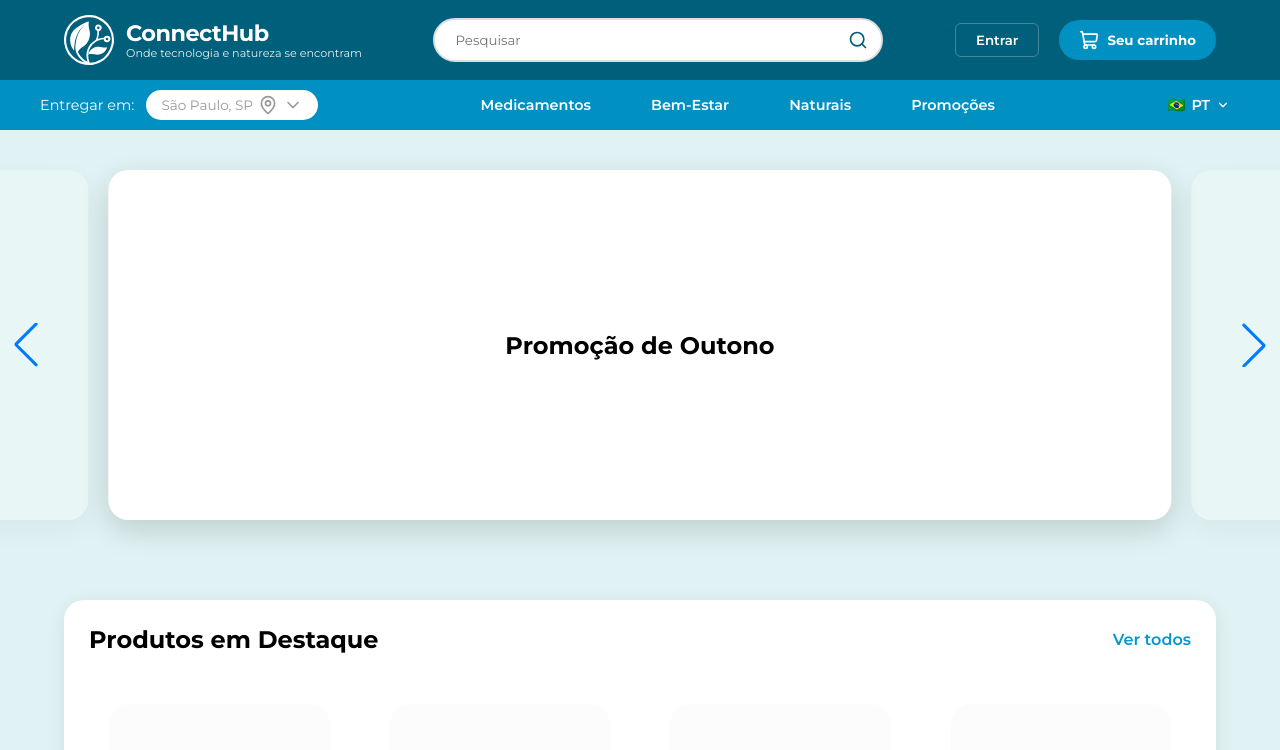
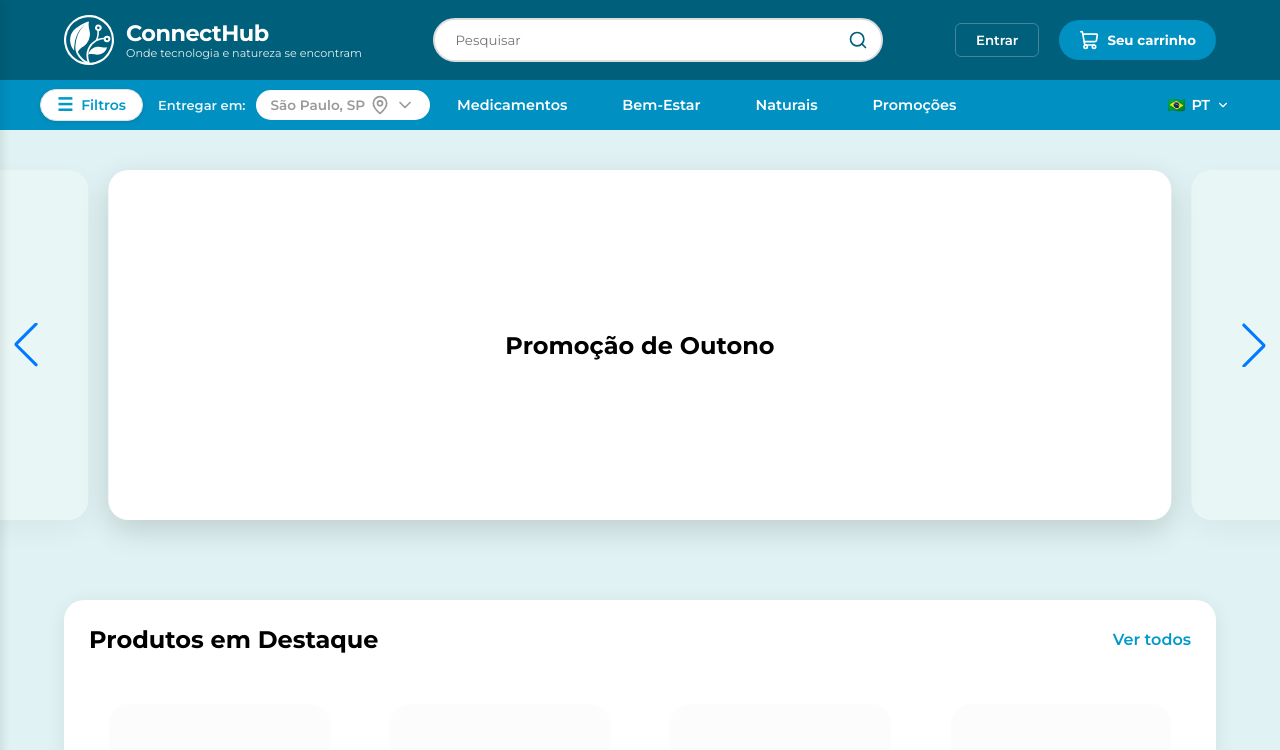
Before and after one commit to thiagopecli/ihealthbrasil, a React app in the folder frontend/: page / in a window 1280 px wide. Shown: the top 750 px of the page. Built offline with nearby package versions, Linux system fonts and the light colour scheme; the HTML template or start-up script is replaced by a standard one.

Commit message:
visual do filtro, ajustes do subheader e produtos

```diff
--- a/frontend/src/App.css
+++ b/frontend/src/App.css
@@ -118,10 +118,32 @@ body {
   height: 50px;
 }
 
+.subheader-left, .subheader-right {
+  flex: 1;
+  display: flex;
+  align-items: center;
+  gap: 20px;
+}
+
+.subheader-left {
+  flex: 1.5;
+  display: flex;
+  align-items: center;
+  gap: 15px;
+}
+
+.subheader-right {
+  flex: 1;
+  display: flex;
+  justify-content: flex-end;
+}
+
 .category-menu {
   display: flex;
+  flex: 2;
   align-items: stretch;
-  gap: 30px;
+  justify-content: center;
+  gap: 25px;
 }
 
 .category-menu a {
@@ -160,12 +182,15 @@ body {
 .delivery-info {
   display: flex;
   align-items: center;
-  gap: 12px;
+  gap: 10px;
+  font-size: 13px;
   color: white;
 }
 
 .delivery-info span {
+  font-weight: 600;
   white-space: nowrap;
+  opacity: 0.9;
 }
 
 .delivery-info strong {
@@ -176,7 +201,7 @@ body {
   display: inline-flex;
   align-items: center;
   gap: 5px;
-  font-weight: 500;
+  font-weight: 600;
   font-size: 0.85rem;
   cursor: pointer;
 }
@@ -382,11 +407,10 @@ body {
   width: 140px;
   max-width: 140px;
   object-fit: contain;
-  transition: transform 0.6 ease;
 }
 
 .product-card:hover .product-image img {
-  transform: scale(1.12);
+  transform: scale(1.025);
 }
 
 .product-category {
@@ -427,3 +451,97 @@ body {
   background-color: #0077a0;
   transform: scale(1.02);
 }
+
+.open-filters-btn {
+  display: flex;
+  align-items: center;
+  gap: 8px;
+  padding: 4px 16px;
+  background-color: #ffffff;
+  color: #0099cc;
+  border: 1px solid #e0e0e0;
+  border-radius: 20px;
+  cursor: pointer;
+  font-size: 14px;
+  font-weight: 600;
+  transition: all 0.3s ease;
+  box-shadow: 0 2px 5px rgba(0, 0, 0, 0.08);
+}
+
+.open-filters-btn:hover {
+  background-color: #f0faff;
+  transform: translateY(-1);
+  box-shadow: 0 4px 8px rgba(0, 0, 0, 0.1);
+}
+
+.open-filters-btn span {
+  font-size: 18px;
+}
+
+.filter-sidebar {
+    position: fixed;
+    top: 0;
+    left: -300px;
+    width: 300px;
+    height: 100vh;
+    background: white;
+    z-index: 1000;
+    box-shadow: 2px 0 10px rgba(0,0,0,0.1);
+    transition: left 0.4s cubic-bezier(0.4, 0, 0.2, 1);
+    padding: 30px;
+    display: flex;
+    flex-direction: column;
+}
+
+.filter-sidebar.open {
+    left: 0;
+}
+
+.filter-overlay {
+    position: fixed;
+    top: 0;
+    left: 0;
+    width: 100vw;
+    height: 100vh;
+    background: rgba(0, 0, 0, 0.4);
+    backdrop-filter: blur(2px);
+    z-index: 999;
+}
+
+.filter-link {
+    display: block;
+    width: 100%;
+    text-align: left;
+    padding: 12px 15px;
+    margin-bottom: 5px;
+    border: none;
+    background: none;
+    border-radius: 10px;
+    cursor: pointer;
+    font-size: 16px;
+    transition: 0.3s;
+}
+
+.filter-link:hover {
+    background: #f0faff;
+    color: #0099cc;
+}
+
+.filter-link.active {
+    background: #0099cc;
+    color: white;
+}
+
+.sidebar-header {
+    display: flex;
+    justify-content: space-between;
+    align-items: center;
+    margin-bottom: 30px;
+}
+
+.close-btn {
+    background: none;
+    border: none;
+    font-size: 20px;
+    cursor: pointer;
+}
--- a/frontend/src/App.jsx
+++ b/frontend/src/App.jsx
@@ -63,6 +63,15 @@ function App() {
     }
   ];
 
+  const categorias = ["Todos", "Perfomance", "Força", "Energia", "Saúde"]
+
+  const [categoriaAtiva, setCategoriaAtiva] = useState("todos");
+
+  const produtosFiltrados = categoriaAtiva === "Todos"
+    ? produtosDestaque
+    : produtosDestaque.filter(p => p.categoria === categoriaAtiva);
+
+  const [isFilterOpen, setIsFilterOpen] = useState(false)
   return (
     <div className='app-container'>
       <header className='main-header'>
@@ -87,6 +96,35 @@ function App() {
       </header>
 
       <div className='location-bar'>
+        <div className='subheader-left'>
+          <button className='open-filters-btn' onClick={() => setIsFilterOpen(true)}>
+            <span>☰</span> Filtros
+          </button>
+            {isFilterOpen && <div className='filter-overlay' onClick={() => setIsFilterOpen(false)}></div>}
+
+            <aside className={`filter-sidebar ${isFilterOpen ? 'open' : ''}`}>
+              <div className='sidebar-header'>
+                <h3>Filtros</h3>
+                <button className='close-btn' onClick={() => setIsFilterOpen(false)}>✕</button>
+              </div>
+
+              <div className='filter-groups'>
+                <h4>Categorias</h4>
+                  {categorias.map((cat) => (
+                    <button
+                    key={cat}
+                    className={`filter-link ${categoriaAtiva === cat ? 'active' : ''}`}
+                    onClick={() => {
+                      setCategoriaAtiva(cat);
+                      setIsFilterOpen(false);
+                      }}
+                    >
+                      {cat}
+                    </button>
+                  ))}
+              </div>
+            </aside>
+
           <div className='delivery-info'>
             <span>
               Entregar em:
@@ -97,6 +135,7 @@ function App() {
                   <ChevronDown size={20}/>
                 </strong>
           </div>
+        </div>
 
         <nav className='category-menu'>
           <a href="#">Medicamentos</a>
@@ -105,12 +144,14 @@ function App() {
           <a href="#">Promoções</a>
         </nav>
 
+        <div className='subheader-right'>
           <div className='language-selector' ref={langRef} onClick={() => setIsLangOpen(!isLangOpen)}>
             <div className='selected-lang'>
               <span className='Flag'>🇧🇷</span>
               <span>PT</span>
               <ChevronDown size={14} className={isLangOpen ? 'rotate' : ''}/>
             </div>
+
 
           {isLangOpen && (
             <ul className='lang-dropdown'>
@@ -122,7 +163,7 @@ function App() {
             )}
           </div>
         </div>
-
+      </div>
       <section className='main-banner'>
         <Swiper
           modules={[Navigation, Pagination, Autoplay]}
```
Lines whose indentation alone changed are shown as unchanged.
